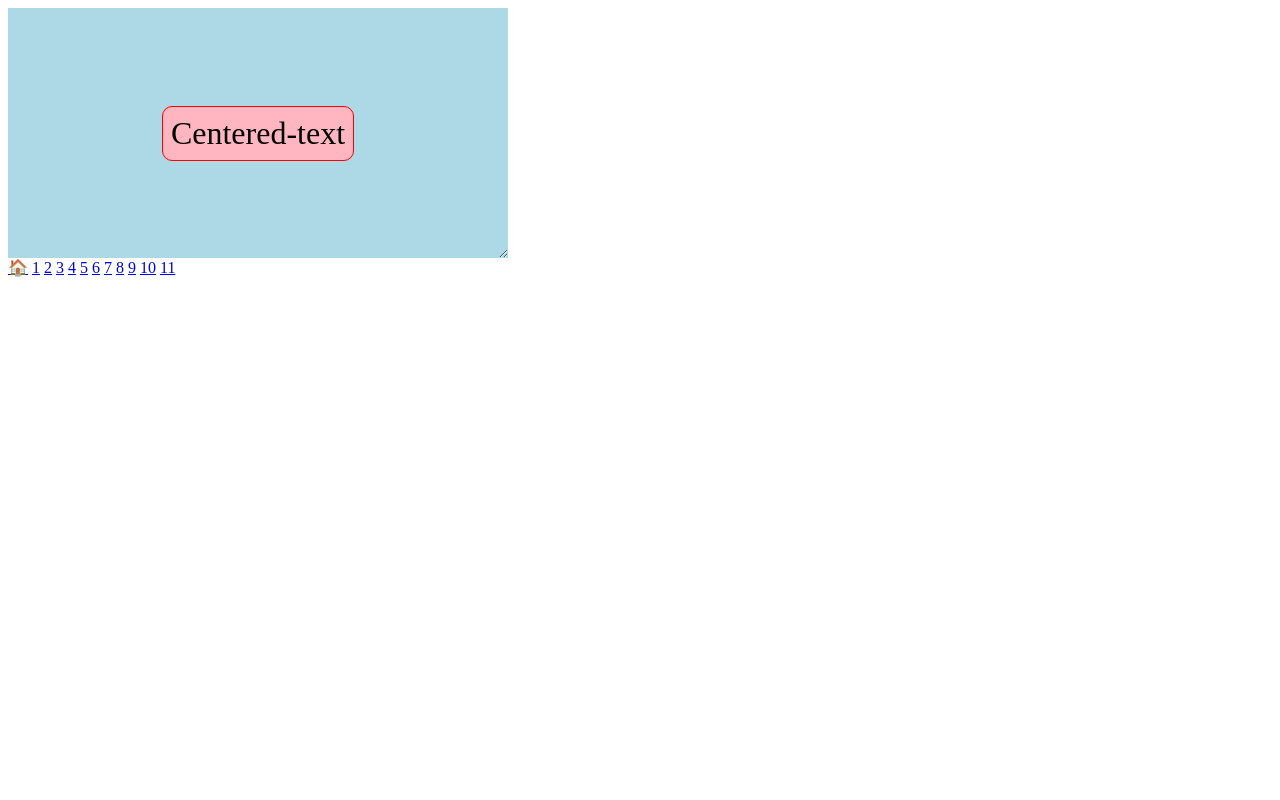
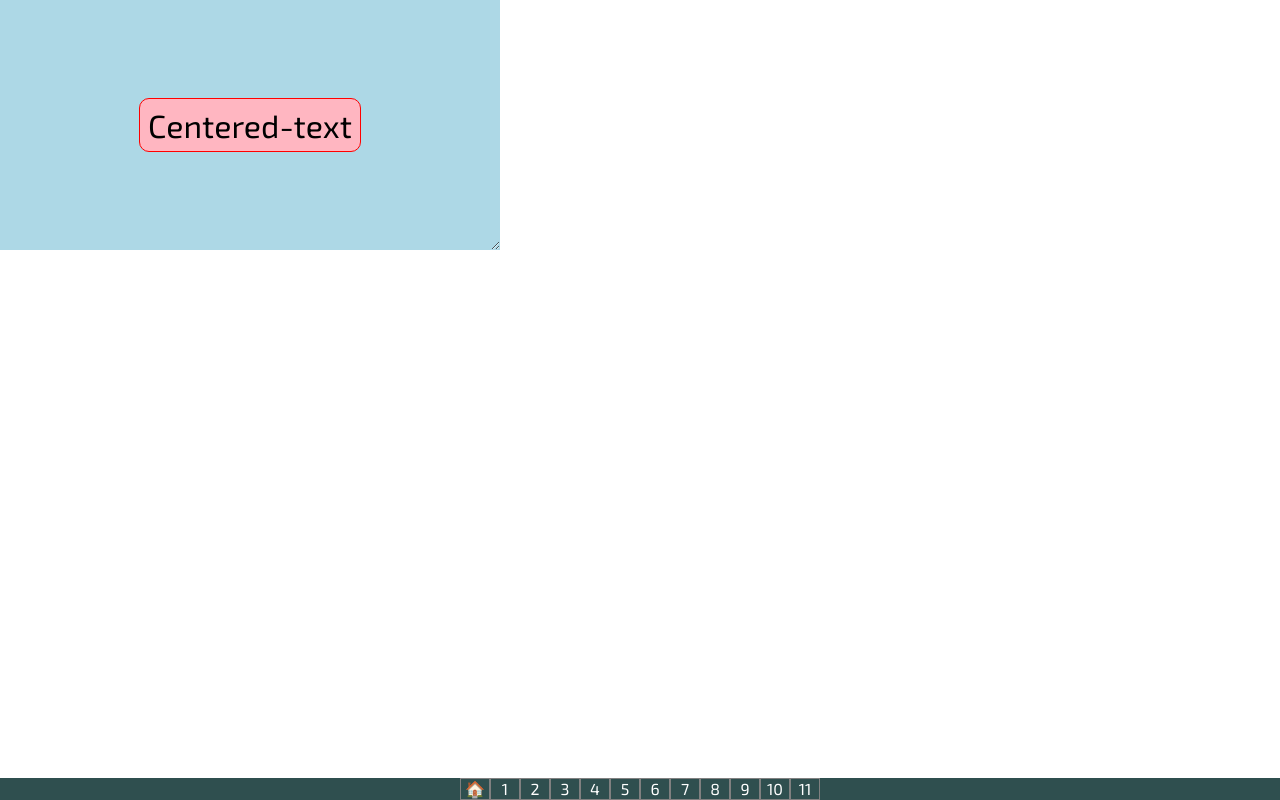
Before and after one commit to pablobrady/grid-layouts, a website: page public/index1.html in a window 1280 px wide. Drawn offline with Linux system fonts and the light colour scheme.

Commit message:
Std font added - esp. for menu

```diff
--- a/public/index1.html
+++ b/public/index1.html
@@ -3,7 +3,9 @@
 <head>
   <meta charset="UTF-8">
   <meta name="viewport" content="width=device-width, initial-scale=1.0">
-  <title>ten-modern-layouts</title>
+  <title>Grid Layouts</title>
+  <link rel="stylesheet" href="main.css">
+  <link href="https://fonts.googleapis.com/css2?family=Exo+2:ital,wght@0,200..900;1,200..900" rel="stylesheet">
   <style>
 
 .parent {
--- a/public/main.css
+++ b/public/main.css
@@ -5,7 +5,9 @@ html {
 
 body {
   margin: 0;
-  font: 62.5%/1.5  Tahoma, Verdana, sans-serif;
+  font-size: 16px;
+  font-family: 'Exo 2', sans-serif;
+  font-variation-settings: "wght" 400;
 }
 .mud { background-color: #aba198; }
 .rain { background-color: #b0c6d1; }
```
Also changed, not shown: public/index.html (+1 -4 lines), public/index2.html (+2 -1 lines), public/index3.html (+2 -1 lines), public/index4.html (+2 -1 lines), public/index5.html (+2 -2 lines), public/index6.html (+2 -2 lines).
